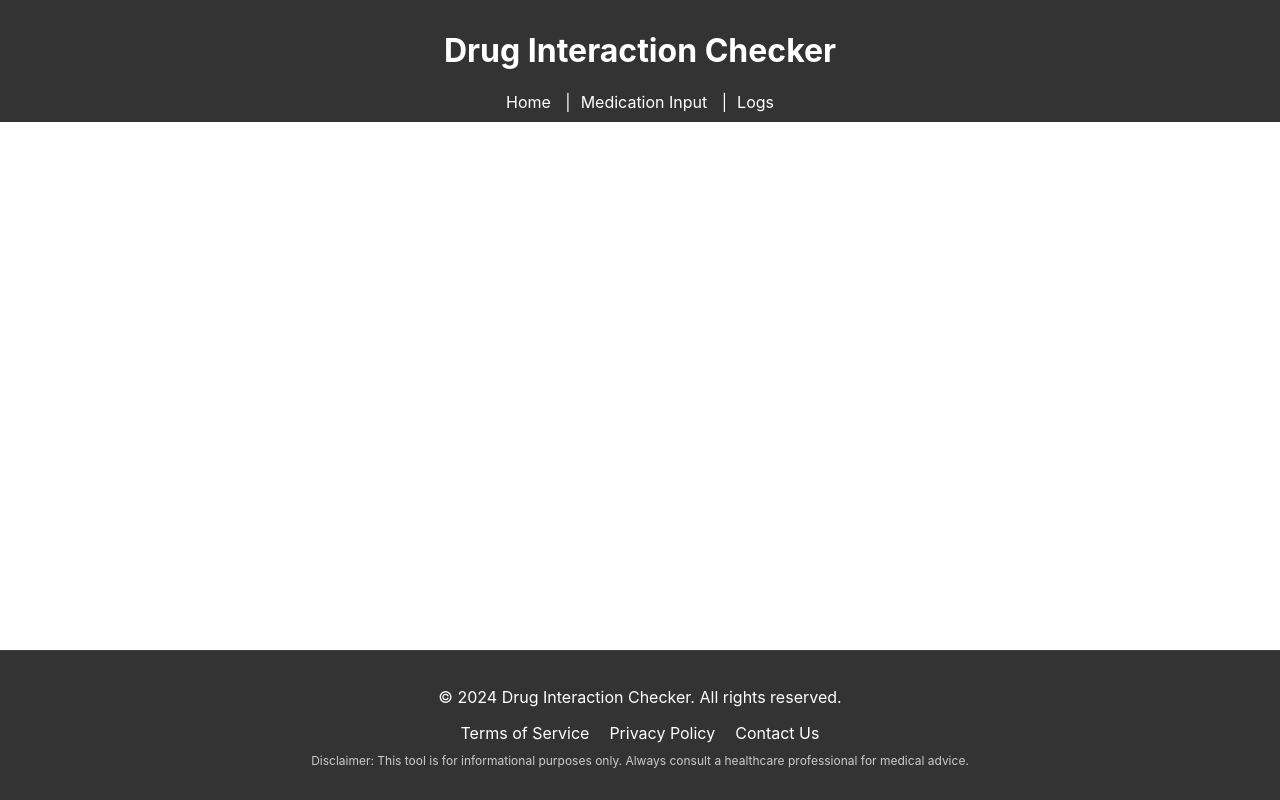
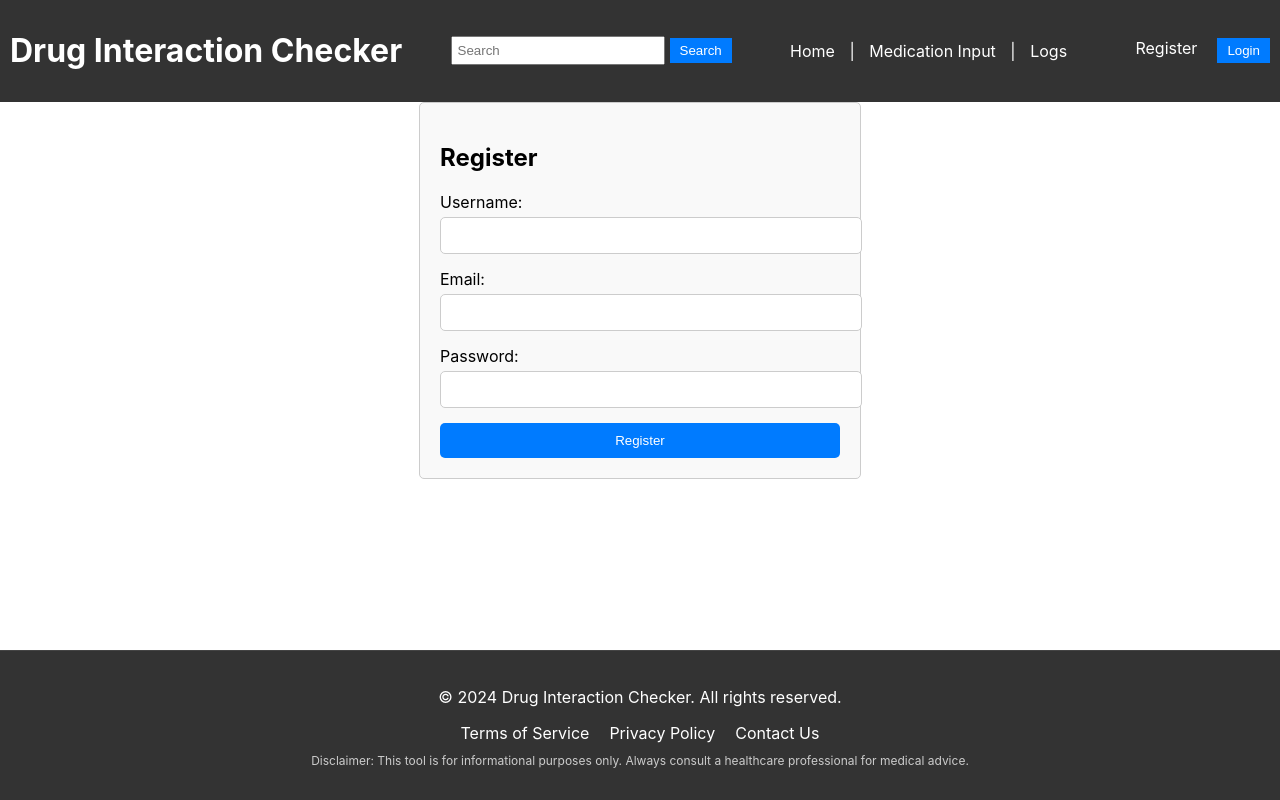
Before and after one commit to hend-isleem/drug_overdose, a React (Create React App) app: page /register in a window 1280 px wide. Built offline with nearby package versions, Linux system fonts and the light colour scheme.

Commit message:
Add registeration form and add the test for it

```diff
--- a/package.json
+++ b/package.json
@@ -3,6 +3,7 @@
   "version": "0.1.0",
   "private": true,
   "dependencies": {
+    "@babel/plugin-proposal-private-property-in-object": "^7.x.x",
     "@testing-library/jest-dom": "^5.17.0",
     "@testing-library/react": "^13.4.0",
     "@testing-library/user-event": "^13.5.0",
@@ -10,8 +11,7 @@
     "react-dom": "^18.3.1",
     "react-router-dom": "^6.27.0",
     "react-scripts": "5.0.1",
-    "web-vitals": "^2.1.4",
-    "@babel/plugin-proposal-private-property-in-object": "^7.x.x"
+    "web-vitals": "^2.1.4"
   },
   "scripts": {
     "start": "react-scripts start",
--- a/src/App.js
+++ b/src/App.js
@@ -4,6 +4,7 @@ import Header from "./components/Header";
 import MedicationInputForm from "./components/MedicationInputForm";
 import InteractionResults from "./components/InteractionResults";
 import Footer from "./components/Footer";
+import RegisterForm from "./components/Register";
 
 function App() {
   return (
@@ -21,6 +22,7 @@ function App() {
               path="/interaction-results"
               element={<InteractionResults />}
             />
+            <Route path="/register" element={<RegisterForm />} />{" "}
           </Routes>
         </div>
         <Footer />
--- a/src/components/Header.js
+++ b/src/components/Header.js
@@ -1,22 +1,49 @@
-import React from "react";
+import React, { useState } from "react";
 
 const Header = () => {
+  const [searchQuery, setSearchQuery] = useState("");
+
+  const handleSearch = (e) => {
+    e.preventDefault();
+    console.log(`Searching for: ${searchQuery}`);
+    // Add search functionality here
+  };
+
   return (
     <header style={headerStyle}>
       <h1>Drug Interaction Checker</h1>
+      <form onSubmit={handleSearch} style={searchFormStyle}>
+        <input
+          type="text"
+          placeholder="Search"
+          value={searchQuery}
+          onChange={(e) => setSearchQuery(e.target.value)}
+          style={searchInputStyle}
+        />
+        <button type="submit" style={searchButtonStyle}>
+          Search
+        </button>
+      </form>
       <nav>
         <a href="/" style={linkStyle}>
           Home
         </a>{" "}
-        |
+        |{" "}
         <a href="/input-medication" style={linkStyle}>
           Medication Input
         </a>{" "}
-        |
+        |{" "}
         <a href="/logs" style={linkStyle}>
           Logs
         </a>
       </nav>
+      <div style={authButtonsStyle}>
+        <a href="/register" style={linkStyle}>
+          Register
+        </a>
+
+        <button style={buttonStyle}>Login</button>
+      </div>
     </header>
   );
 };
@@ -26,6 +53,9 @@ const headerStyle = {
   color: "#fff",
   padding: "10px",
   textAlign: "center",
+  display: "flex",
+  justifyContent: "space-between",
+  alignItems: "center",
 };
 
 const linkStyle = {
@@ -34,4 +64,37 @@ const linkStyle = {
   margin: "0 10px",
 };
 
+const searchFormStyle = {
+  display: "flex",
+  justifyContent: "center",
+  alignItems: "center",
+};
+
+const searchInputStyle = {
+  padding: "5px",
+  width: "200px",
+  marginRight: "5px",
+};
+
+const searchButtonStyle = {
+  padding: "5px 10px",
+  backgroundColor: "#007BFF",
+  color: "#fff",
+  border: "none",
+  cursor: "pointer",
+};
+
+const authButtonsStyle = {
+  display: "flex",
+  gap: "10px",
+};
+
+const buttonStyle = {
+  backgroundColor: "#007bff",
+  color: "#fff",
+  border: "none",
+  padding: "5px 10px",
+  cursor: "pointer",
+};
+
 export default Header;
--- /dev/null
+++ b/src/components/Register.js
@@ -0,0 +1,102 @@
+import React, { useState } from "react";
+
+const RegisterForm = () => {
+  const [username, setUsername] = useState("");
+  const [password, setPassword] = useState("");
+  const [email, setEmail] = useState("");
+
+  const handleSubmit = (e) => {
+    e.preventDefault();
+
+    const userData = {
+      username,
+      email,
+      password,
+    };
+
+    localStorage.setItem("user", JSON.stringify(userData));
+    alert("User registered successfully!");
+  };
+
+  return (
+    <div style={formContainerStyle}>
+      <h2>Register</h2>
+      <form onSubmit={handleSubmit} style={formStyle}>
+        <div style={inputGroupStyle}>
+          <label htmlFor="username">Username:</label>
+          <input
+            type="text"
+            id="username"
+            value={username}
+            onChange={(e) => setUsername(e.target.value)}
+            style={inputStyle}
+            required
+          />
+        </div>
+        <div style={inputGroupStyle}>
+          <label htmlFor="email">Email:</label>
+          <input
+            type="email"
+            id="email"
+            value={email}
+            onChange={(e) => setEmail(e.target.value)}
+            style={inputStyle}
+            required
+          />
+        </div>
+        <div style={inputGroupStyle}>
+          <label htmlFor="password">Password:</label>
+          <input
+            type="password"
+            id="password"
+            value={password}
+            onChange={(e) => setPassword(e.target.value)}
+            style={inputStyle}
+            required
+          />
+        </div>
+        <button type="submit" style={submitButtonStyle}>
+          Register
+        </button>
+      </form>
+    </div>
+  );
+};
+
+const formContainerStyle = {
+  width: "100%",
+  maxWidth: "400px",
+  margin: "0 auto",
+  padding: "20px",
+  border: "1px solid #ccc",
+  borderRadius: "5px",
+  backgroundColor: "#f9f9f9",
+};
+
+const formStyle = {
+  display: "flex",
+  flexDirection: "column",
+};
+
+const inputGroupStyle = {
+  marginBottom: "15px",
+};
+
+const inputStyle = {
+  width: "100%",
+  padding: "10px",
+  border: "1px solid #ccc",
+  borderRadius: "5px",
+  marginTop: "5px",
+};
+
+const submitButtonStyle = {
+  padding: "10px",
+  backgroundColor: "#007BFF",
+  color: "#fff",
+  border: "none",
+  borderRadius: "5px",
+  cursor: "pointer",
+};
+
+export default RegisterForm;
```
Also changed, not shown: 1 other file (tests, documents, lock files or other folders).
